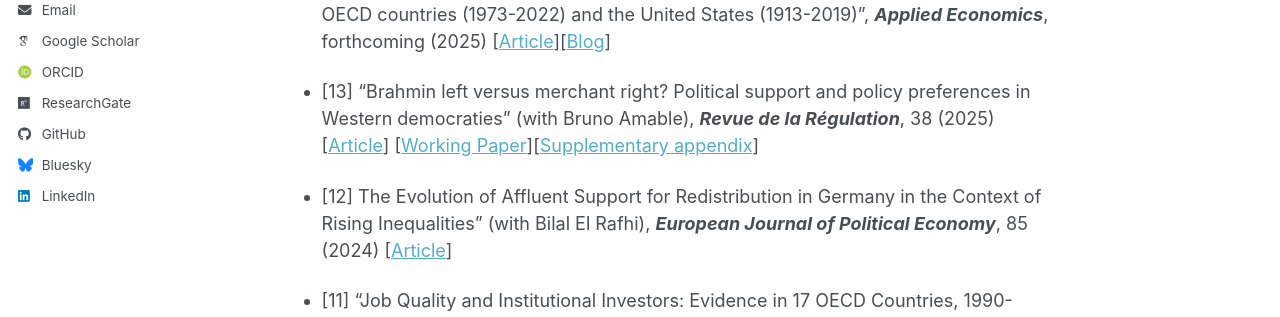
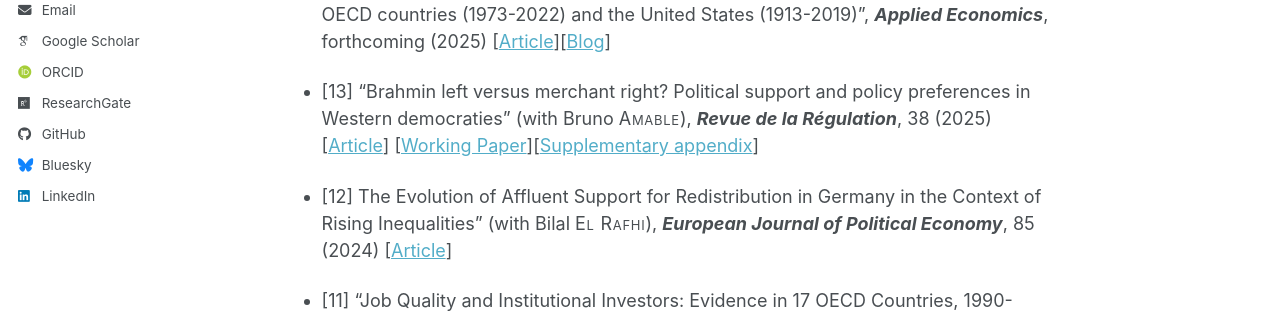
Before and after one commit to thibaultdarcillon/thibaultdarcillon.github.io, a Jekyll site: the page built from _pages/research.md, in a window 1280 px wide and 900 px high. Shown: the part 432-749 px from the top of the window. Built offline with Jekyll 4.4.1, drawn with Linux system fonts in a browser that asks for light colours; some web fonts are replaced; a script bundle is joined from its source files by our own code; library files that are not in the unit come from our copies.

Commit message:
Update research page

```diff
--- a/_pages/research.md
+++ b/_pages/research.md
@@ -11,9 +11,9 @@ author_profile: true
 
 - [14] "The Effect of Financial Deregulation on Effective Tax Rates: Evidence for 17 OECD countries (1973-2022) and the United States (1913-2019)", ***Applied Economics***, forthcoming (2025) [[Article](https://www.tandfonline.com/doi/pdf/10.1080/00036846.2025.2536878)][[Blog](https://aoc.media/analyse/2024/12/03/liberalisation-financiere-et-niveaux-de-taxation/)]
 
-- [13] "Brahmin left versus merchant right? Political support and policy preferences in Western democraties" (with Bruno Amable), ***Revue de la Régulation***, 38 (2025) [[Article](https://journals.openedition.org/regulation/25121)] [[Working Paper](https://archive-ouverte.unige.ch/unige:159102)][[Supplementary appendix](https://www.dropbox.com/scl/fi/uhymt83ax5sdistx59tym/supplementary_appendix.pdf?rlkey=dabluq4lphftyihug3ctte8jx&e=1&st=eagzt7ie&dl=0)]
+- [13] "Brahmin left versus merchant right? Political support and policy preferences in Western democraties" (with Bruno <span class="smallcaps">Amable</span>), ***Revue de la Régulation***, 38 (2025) [[Article](https://journals.openedition.org/regulation/25121)] [[Working Paper](https://archive-ouverte.unige.ch/unige:159102)][[Supplementary appendix](https://www.dropbox.com/scl/fi/uhymt83ax5sdistx59tym/supplementary_appendix.pdf?rlkey=dabluq4lphftyihug3ctte8jx&e=1&st=eagzt7ie&dl=0)]
 
-- [12] The Evolution of Affluent Support for Redistribution in Germany in the Context of Rising Inequalities" (with Bilal El Rafhi), ***European Journal of Political Economy***, 85 (2024) [[Article](https://www.sciencedirect.com/science/article/pii/S0176268024001162)]
+- [12] The Evolution of Affluent Support for Redistribution in Germany in the Context of Rising Inequalities" (with Bilal <span class="smallcaps">El Rafhi</span>), ***European Journal of Political Economy***, 85 (2024) [[Article](https://www.sciencedirect.com/science/article/pii/S0176268024001162)]
 
 - [11] "Job Quality and Institutional Investors: Evidence in 17 OECD Countries, 1990-2017" (with Yasmine <span class="smallcaps">Mohamed</span>), ***European Journal of Industrial Relations***, 31(4): 487-514 (2024) [[Article](https://journals.sagepub.com/eprint/J3FG22XJGUZJW5HSYAXS/full)]
 
```
